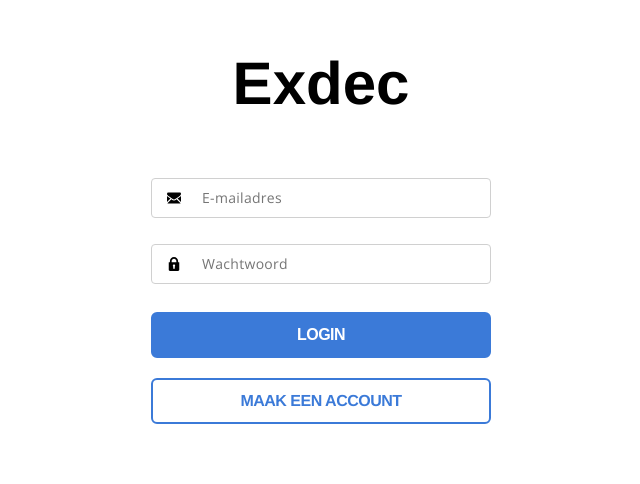
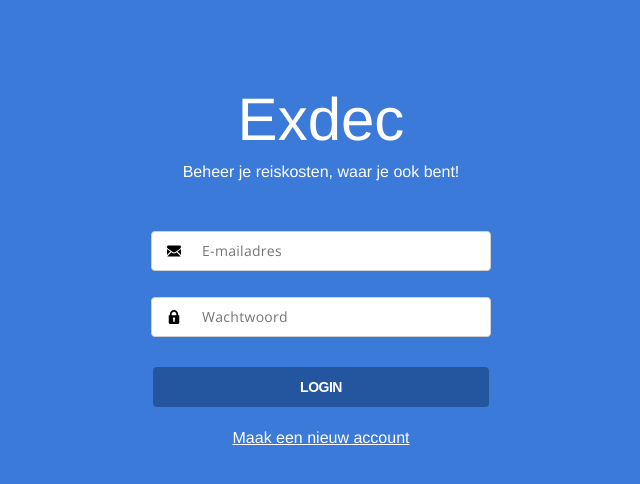
Before and after one commit to djurdjen/exdec, a Vue app: page /login in a window 1280 px wide. Shown: the part 124-608 px from the top of the page, without its empty margins (319-959 px from the left). Built offline with nearby package versions, Linux system fonts and the light colour scheme.

Commit message:
login page style improvements

```diff
--- a/src/components/Modal.vue
+++ b/src/components/Modal.vue
@@ -3,7 +3,7 @@
     <div class="modal__background" @click="closeModal"></div>
     <div class="modal__view">
       <div class="modal__header">
-        <strong>Let op!</strong>
+        <h2>Let op!</h2>
         <div class="modal__close" @click="closeModal">
           &times;
         </div>
@@ -74,9 +74,11 @@ export default {
     display: flex;
     align-items: center;
 
-    strong {
+    h2 {
       font-size: 20px;
       flex-grow: 1;
+      margin: 0;
+      padding: 0;
     }
   }
   &__close {
--- a/src/components/NsCalculate.vue
+++ b/src/components/NsCalculate.vue
@@ -3,7 +3,7 @@
     <div class="ns-calculate__background" @click="closeModal"></div>
     <div class="ns-calculate__view">
       <div class="ns-calculate__header">
-        <strong>Bereken je reis met NS</strong>
+        <h2>Bereken je reis met NS</h2>
         <div class="ns-calculate__close" @click="closeModal">
           &times;
         </div>
@@ -122,7 +122,8 @@ export default {
       return (
         !this.invalidFromStation &&
         !this.invalidToStation &&
-        (this.inputTo && this.inputFrom)
+        this.inputTo &&
+        this.inputFrom
       );
     },
     observedDataValues() {
@@ -217,9 +218,11 @@ export default {
     display: flex;
     align-items: center;
 
-    strong {
+    h2 {
       font-size: 20px;
       flex-grow: 1;
+      margin: 0;
+      padding: 0;
     }
   }
   &__close {
--- a/src/layouts/login.vue
+++ b/src/layouts/login.vue
@@ -1,6 +1,8 @@
 <template>
   <div class="login">
+    <div class="login__container">
       <h1>Exdec</h1>
+      <h2>Beheer je reiskosten, waar je ook bent!</h2>
       <form @submit.prevent="login()" v-if="mode === 'login'">
         <label class="login__input email">
           <input type="email" v-model="username" placeholder="E-mailadres" />
@@ -9,9 +11,12 @@
           <input type="password" v-model="password" placeholder="Wachtwoord" />
         </label>
         <span class="login__error">{{ errorMsg }}</span>
-      <button type="submit" class="cta">Login</button>
-      <a href="#" @click.prevent="mode = 'signup'" class="btn"
-        >Maak een account</a
+        <button type="submit" class="cta cta--dark">Login</button>
+        <a
+          href="#"
+          @click.prevent="mode = 'signup'"
+          class="login__create-account"
+          >Maak een nieuw account</a
         >
       </form>
       <form
@@ -48,11 +53,12 @@
           />
         </label>
         <span class="login__error">{{ signUperrorMsg }}</span>
-      <button type="submit" class="cta">Registreer</button>
+        <button type="submit" class="cta cta--dark">Registreer</button>
         <a href="#" class="login__signup-back" @click.prevent="mode = 'login'"
           >Terug naar inloggen</a
         >
       </form>
+    </div>
   </div>
 </template>
 
@@ -117,14 +123,26 @@ export default {
 <style lang="scss">
 @import "@/variables.scss";
 .login {
-  padding: 20px 40px;
+  position: absolute;
+  left: 0;
+  right: 0;
+  bottom: 0;
+  top: 0;
+  background: $primary;
+
+  &__container {
     height: 90vh;
     max-width: 420px;
+    padding: 20px 40px;
     margin: 0 auto;
     display: flex;
     flex-direction: column;
     justify-content: center;
     text-align: center;
+    @include respond-to("medium-small") {
+      height: 100vh;
+    }
+  }
   &__error {
     color: $red;
   }
@@ -158,10 +176,12 @@ export default {
       }
     }
   }
+
+  &__create-account,
   &__signup-back {
-    color: black;
+    color: white;
     display: block;
-    margin-top: 20px;
+    margin: 20px 0;
   }
   button,
   .btn {
@@ -170,6 +190,14 @@ export default {
   }
   h1 {
     font-size: 60px;
+    color: white;
+    padding-bottom: 0.15em;
+
+    & + h2 {
+      font-size: 16px;
+      color: white;
+      margin-bottom: 20px;
+    }
   }
 }
 </style>
--- a/src/util.scss
+++ b/src/util.scss
@@ -42,6 +42,7 @@ h1,
 h2,
 h3 {
   padding-bottom: 0.7em;
+  font-weight: 500;
 }
 
 span {
@@ -110,9 +111,9 @@ button,
   padding: 12px 12px;
   border: 2px solid $primary;
   color: $primary;
-  font-size: 16px;
+  font-size: 14px;
   max-height: 46px;
-  font-weight: 800;
+  font-weight: 600;
   text-transform: uppercase;
   letter-spacing: -0.5px;
   border-radius: 6px;
@@ -127,6 +128,9 @@ button,
     color: white;
     margin-top: 12px;
     width: 100%;
+    &--dark {
+      background-color: #2456a0;
+    }
   }
   &.cancel {
     color: grey;
```
Lines whose indentation alone changed are shown as unchanged.
